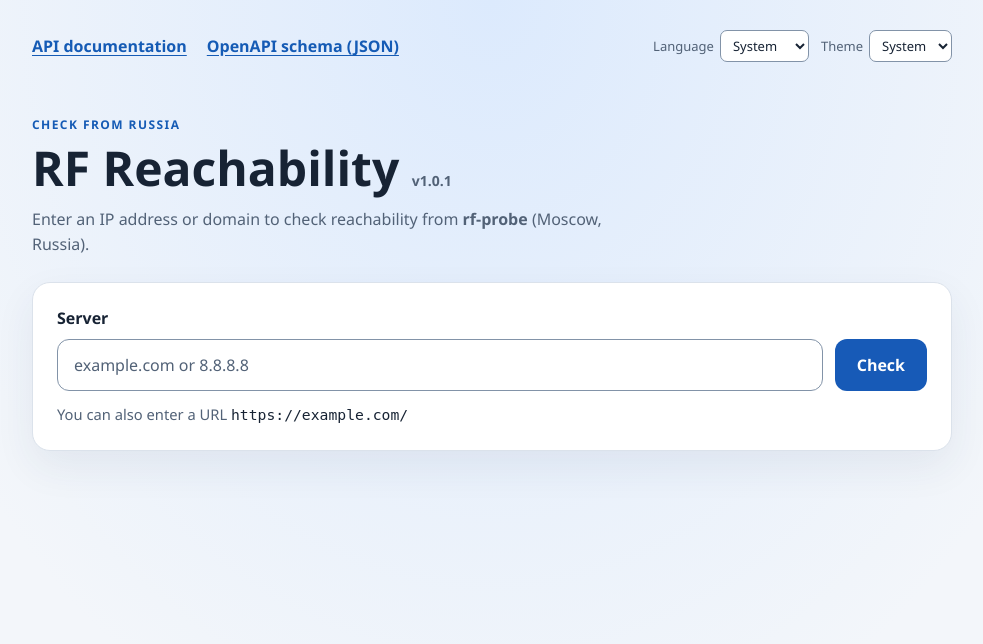
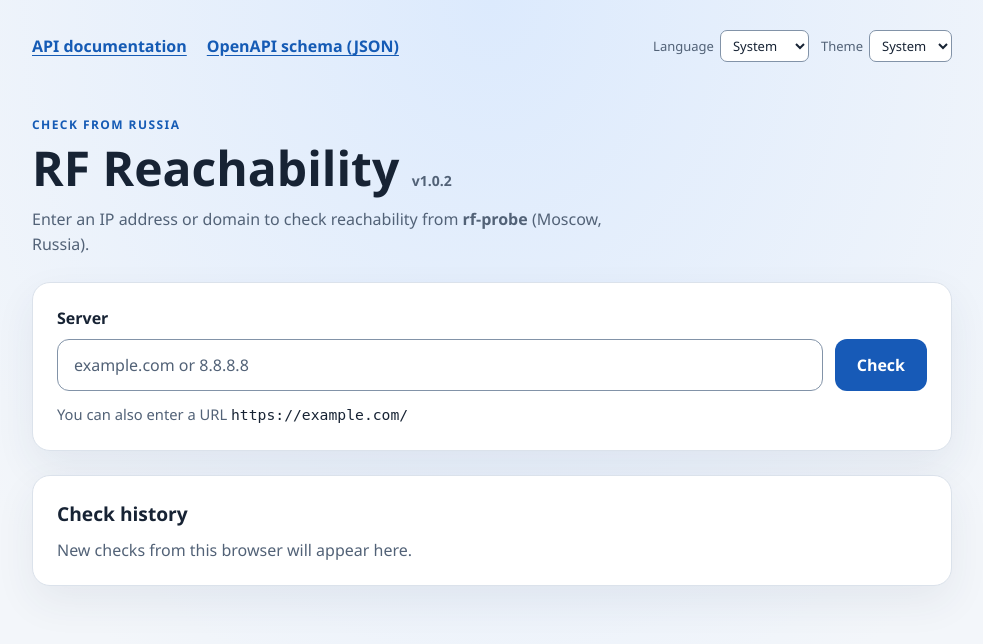
Before and after one commit to IMKolganov/rf-reachability-checker, a Flask app: page / in a window 1280 px wide. Shown: the top 644 px of the page, without its empty margins (148-1131 px from the left). Run offline with Flask 3, Linux system fonts and the light colour scheme.

Commit message:
Include check history in v1.0.2

```diff
--- a/http-cgi/docs.html
+++ b/http-cgi/docs.html
@@ -4,8 +4,8 @@
   <meta charset="utf-8">
   <meta name="viewport" content="width=device-width, initial-scale=1">
   <title data-i18n="docs">Документация API</title>
-  <link rel="stylesheet" href="static/style.css?v=bf7896ab0559">
-  <script src="static/app.js?v=87295f251fb8" defer></script>
+  <link rel="stylesheet" href="static/style.css?v=66afb8ff2892">
+  <script src="static/app.js?v=eaf81b58bf43" defer></script>
 </head>
 <body>
   <main class="shell">
@@ -35,7 +35,7 @@
     </div>
 
     <header class="hero">
-      <h1><span data-i18n="docs">Документация API</span> <small class="project-version">v1.0.1</small></h1>
+      <h1><span data-i18n="docs">Документация API</span> <small class="project-version">v1.0.2</small></h1>
       <p class="lead" data-i18n="docsIntro">API проверяет DNS, соединение с TCP-портами и HTTP-ответ с сервера в России.</p>
     </header>
 
--- a/static/app.js
+++ b/static/app.js
@@ -16,6 +16,9 @@ const translations = {
     hint: "Можно указать URL",
     submit: "Проверить",
     pending: "Проверяем…",
+    history: "История проверок",
+    historyEmpty: "Здесь появятся результаты новых проверок в этом браузере.",
+    resultUnavailable: "Результат проверки не сохранён",
     dnsFailed: "Ошибка DNS",
     dnsNoAddress: "Не удалось определить IP-адрес.",
     dnsLatency: "Время разрешения",
@@ -74,6 +77,9 @@ const translations = {
     hint: "You can also enter a URL",
     submit: "Check",
     pending: "Checking…",
+    history: "Check history",
+    historyEmpty: "New checks from this browser will appear here.",
+    resultUnavailable: "No saved result for this check",
     dnsFailed: "DNS lookup failed",
     dnsNoAddress: "Could not resolve the IP address.",
     dnsLatency: "DNS latency",
@@ -124,10 +130,90 @@ const targetInput = document.getElementById("target");
 const submitBtn = document.getElementById("submit-btn");
 const resultEl = document.getElementById("result");
 const probeFromEl = document.getElementById("probe-from");
+const historyList = document.getElementById("history-list");
+const historyEmptyEl = document.getElementById("history-empty");
+const historyPrefix = "rf-reachability-check-";
+const historyLimit = 50;
 
 let labels = translations.en;
-let resultData;
-let resultError;
+let checks = form ? readHistory().slice(0, historyLimit) : [];
+let selectedCheck = checks[0];
+let pendingCheck;
+
+function isCheckResult(data) {
+  return typeof data?.input === "string"
+    && typeof data.host === "string"
+    && typeof data.probe_from === "string"
+    && Array.isArray(data.dns?.addresses)
+    && (data.dns.latency_ms == null || Number.isFinite(data.dns.latency_ms))
+    && Array.isArray(data.ports)
+    && data.ports.every((port) => Number.isInteger(port?.port)
+      && (port.latency_ms == null || Number.isFinite(port.latency_ms)))
+    && (data.http == null || (typeof data.http.url === "string"
+      && (data.http.latency_ms == null || Number.isFinite(data.http.latency_ms))
+      && (data.http.status_code == null || (Number.isInteger(data.http.status_code)
+        && Number.isInteger(data.http.bytes_read)))));
+}
+
+function readHistory() {
+  try {
+    const storage = window.localStorage;
+    return Object.keys(storage)
+      .filter((key) => key.startsWith(historyPrefix))
+      .map((key) => readCheck(storage, key))
+      .filter(Boolean)
+      .sort(newestFirst);
+  } catch {
+    return [];
+  }
+}
+
+function readCheck(storage, key) {
+  try {
+    const check = JSON.parse(storage.getItem(key));
+    if (typeof check?.id === "string"
+      && key === historyPrefix + check.id
+      && typeof check.target === "string"
+      && typeof check.startedAt === "number"
+      && Number.isFinite(new Date(check.startedAt).getTime())
+      && (check.result === undefined || isCheckResult(check.result))
+      && (check.error === undefined || typeof check.error === "string")) {
+      return check;
+    }
+  } catch {
+    // Ignore an individual unreadable record.
+  }
+}
+
+function newestFirst(a, b) {
+  return b.startedAt - a.startedAt || b.id.localeCompare(a.id);
+}
+
+function saveCheck(check) {
+  try {
+    window.localStorage.setItem(historyPrefix + check.id, JSON.stringify(check));
+  } catch {
+    // History remains available until the current page is closed.
+  }
+
+  const savedChecks = readHistory();
+  const byId = new Map(checks.map((entry) => [entry.id, entry]));
+  for (const saved of savedChecks.slice(0, historyLimit)) {
+    if (!byId.has(saved.id) || saved.result || saved.error !== undefined) {
+      byId.set(saved.id, saved);
+    }
+  }
+  byId.set(check.id, check);
+  checks = [...byId.values()].sort(newestFirst).slice(0, historyLimit);
+
+  try {
+    for (const expired of savedChecks.slice(historyLimit)) {
+      window.localStorage.removeItem(historyPrefix + expired.id);
+    }
+  } catch {
+    // The page still shows only the latest checks.
+  }
+}
 
 function restorePreference(select) {
   try {
@@ -167,8 +253,8 @@ function applyLanguage() {
   if (form) {
     targetInput.placeholder = labels.placeholder;
     submitBtn.textContent = submitBtn.disabled ? labels.pending : labels.submit;
-    if (resultData) renderResult(resultData);
-    if (resultError) renderError(resultError);
+    renderSelectedCheck();
+    renderHistory();
   }
 }
 
@@ -196,7 +282,12 @@ function technicalDetails(error) {
   return `<details><summary>${labels.details}</summary><p><code>${escapeText(error)}</code></p></details>`;
 }
 
-function getStatus(data, protocol) {
+function httpProtocol(data) {
+  return data.http?.url.startsWith("http:") ? "HTTP" : "HTTPS";
+}
+
+function getStatus(data) {
+  const protocol = httpProtocol(data);
   const code = data.http?.status_code;
   if (code != null) {
     const authRequired = code === 401;
@@ -262,8 +353,7 @@ function renderHttp(http, protocol, input) {
 }
 
 function renderResult(data) {
-  const protocol = data.http?.url.startsWith("http:") ? "HTTP" : "HTTPS";
-  const status = getStatus(data, protocol);
+  const status = getStatus(data);
   const dnsLines = data.dns.ok
     ? line(true, `IP — ${data.dns.addresses.join(", ")}`)
       + (data.dns.latency_ms != null ? `<p>${labels.dnsLatency} — ${fmtMs(data.dns.latency_ms)}</p>` : "")
@@ -290,7 +380,7 @@ function renderResult(data) {
         <h3>TCP</h3>
         ${portLines}
       </div>
-      ${renderHttp(data.http, protocol, data.input)}
+      ${renderHttp(data.http, httpProtocol(data), data.input)}
     </div>
   `;
 
@@ -298,7 +388,7 @@ function renderResult(data) {
   resultEl.classList.remove("hidden");
 }
 
-function renderError(error) {
+function renderError(errorMessage) {
   const errors = new Map([
     ["target is required", labels.requiredTarget],
     ["target query param is required", labels.requiredTarget],
@@ -306,22 +396,94 @@ function renderError(error) {
     ["invalid host or URL", labels.invalidTarget],
     ["target must be a string", labels.invalidTarget],
   ]);
-  const message = errors.get(error.message) || error.message || labels.checkFailed;
+  const message = errors.get(errorMessage) || errorMessage || labels.checkFailed;
   resultEl.innerHTML = `<div class="status-badge bad">${labels.error}: ${escapeText(message)}</div>`;
   resultEl.classList.remove("hidden");
+}
+
+function renderSelectedCheck() {
+  probeFromEl.textContent = "";
+  if (!selectedCheck || selectedCheck === pendingCheck) {
+    resultEl.classList.add("hidden");
+  } else if (selectedCheck.result) {
+    renderResult(selectedCheck.result);
+  } else if (selectedCheck.error !== undefined) {
+    renderError(selectedCheck.error);
+  } else {
+    resultEl.textContent = labels.resultUnavailable;
+    resultEl.classList.remove("hidden");
+  }
+}
+
+function historyStatus(check) {
+  if (check.result) return getStatus(check.result);
+  if (check.error !== undefined) return { tone: "bad", title: labels.checkFailed };
+  return { title: check === pendingCheck ? labels.pending : labels.resultUnavailable };
+}
+
+function renderHistory() {
+  if (historyEmptyEl) historyEmptyEl.hidden = checks.length > 0;
+  if (!historyList) return;
+  const dateFormat = new Intl.DateTimeFormat(document.documentElement.lang, {
+    dateStyle: "medium",
+    timeStyle: "short",
+  });
+  const focusedId = historyList.contains(document.activeElement) ? document.activeElement.dataset.checkId : null;
+  let focusedButton;
+  historyList.replaceChildren(...checks.map((check) => {
+    const item = document.createElement("li");
+    const button = document.createElement("button");
+    button.type = "button";
+    button.dataset.checkId = check.id;
+    button.disabled = check === pendingCheck;
+    if (check.id === selectedCheck?.id) button.setAttribute("aria-current", "true");
+    if (check.id === focusedId) focusedButton = button;
+
+    const target = document.createElement("span");
+    target.textContent = check.target;
+
+    const time = document.createElement("time");
+    const startedAt = new Date(check.startedAt);
+    time.dateTime = startedAt.toISOString();
+    time.textContent = dateFormat.format(startedAt);
+
+    const status = historyStatus(check);
+    const summary = document.createElement("span");
+    summary.className = "history-status";
+    if (status.tone) summary.classList.add(status.tone);
+    summary.textContent = status.title;
+
+    button.append(target, time, summary);
+    button.addEventListener("click", () => {
+      selectedCheck = check;
+      targetInput.value = check.target;
+      renderSelectedCheck();
+      resultEl.focus();
+      renderHistory();
+    });
+    item.append(button);
+    return item;
+  }));
+  focusedButton?.focus({ preventScroll: true });
 }
 
 async function submitCheck(event) {
   event.preventDefault();
   const target = targetInput.value.trim();
-  if (!target) return;
+  if (!target || pendingCheck) return;
 
-  resultData = undefined;
-  resultError = undefined;
+  const check = {
+    id: window.crypto.getRandomValues(new Uint32Array(4)).join("-"),
+    target,
+    startedAt: Date.now(),
+  };
+  selectedCheck = check;
+  pendingCheck = check;
   submitBtn.disabled = true;
   submitBtn.textContent = labels.pending;
-  resultEl.classList.add("hidden");
-  probeFromEl.textContent = "";
+  saveCheck(check);
+  renderSelectedCheck();
+  renderHistory();
 
   try {
     const url = new URL(form.action);
@@ -335,22 +497,25 @@ async function submitCheck(event) {
     }
     const response = await fetch(url, options);
     const data = await response.json();
-    if (!response.ok) {
-      throw new Error(data.error);
+    if (!response.ok || !isCheckResult(data)) {
+      throw new Error(data?.error);
     }
-    renderResult(data);
-    resultData = data;
+    check.result = data;
   } catch (error) {
-    resultError = error;
-    renderError(error);
+    check.error = error.message || "";
   } finally {
+    pendingCheck = undefined;
     submitBtn.disabled = false;
     submitBtn.textContent = labels.submit;
+    saveCheck(check);
+    if (selectedCheck === check) renderSelectedCheck();
+    renderHistory();
   }
 }
 
 restorePreference(languageSelect);
 restorePreference(themeSelect);
+if (selectedCheck) targetInput.value = selectedCheck.target;
 applyTheme();
 applyLanguage();
 
--- a/static/style.css
+++ b/static/style.css
@@ -236,12 +236,64 @@ code { color: var(--text); }
 
 .result summary { cursor: pointer; }
 
-.footer {
-  margin-top: 18px;
+.history h2 {
+  margin: 0 0 12px;
+  font-size: 1.2rem;
+}
+
+.history p {
+  margin: 0;
+  color: var(--muted);
+}
+
+.history ul {
+  display: grid;
+  gap: 8px;
+  margin: 0;
+  padding: 0;
+  list-style: none;
+}
+
+.history button {
+  display: grid;
+  grid-template-columns: minmax(0, 1fr) auto;
+  align-items: baseline;
+  gap: 4px 12px;
+  width: 100%;
+  padding: 10px 12px;
+  border: 1px solid var(--border);
+  background: var(--surface);
+  color: var(--text);
+  text-align: start;
+  overflow-wrap: anywhere;
+}
+
+.history button:hover:not(:disabled),
+.history button[aria-current] {
+  border-color: var(--accent);
+  background: var(--input-bg);
+}
+
+.history time,
+.history-status {
+  color: var(--muted);
+  font-size: 0.85rem;
+  font-weight: 400;
+}
+
+.history-status { grid-column: 1 / -1; }
+.history-status.ok { color: var(--ok); }
+.history-status.warn { color: var(--warn); }
+.history-status.bad { color: var(--bad); }
+
+.probe-from {
+  margin: 18px 0 0;
   color: var(--muted);
   font-size: 0.85rem;
   overflow-wrap: anywhere;
 }
+
+.probe-from:empty { display: none; }
 
 .docs {
   line-height: 1.6;
@@ -278,3 +330,7 @@ code { color: var(--text); }
 @media (pointer: coarse) {
   .preferences select { min-height: 44px; }
 }
+
+@media (max-width: 420px) {
+  .history button { grid-template-columns: minmax(0, 1fr); }
+}
--- a/templates/docs.html
+++ b/templates/docs.html
@@ -35,7 +35,7 @@
     </div>
 
     <header class="hero">
-      <h1><span data-i18n="docs">Документация API</span> <small class="project-version">v1.0.1</small></h1>
+      <h1><span data-i18n="docs">Документация API</span> <small class="project-version">v1.0.2</small></h1>
       <p class="lead" data-i18n="docsIntro">API проверяет DNS, соединение с TCP-портами и HTTP-ответ с сервера в России.</p>
     </header>
 
--- a/templates/index.html
+++ b/templates/index.html
@@ -36,7 +36,7 @@
 
     <header class="hero">
       <p class="eyebrow" data-i18n="checkFromRussia">Проверка из России</p>
-      <h1>RF Reachability <small class="project-version">v1.0.1</small></h1>
+      <h1>RF Reachability <small class="project-version">v1.0.2</small></h1>
       <p class="lead">
         <span data-i18n="lead">Введите IP-адрес или домен, чтобы проверить доступность с хостинга</span>
         <strong>{{ site_name }}</strong> <span data-i18n="location">(Москва, Россия).</span>
@@ -64,11 +64,14 @@
       </form>
     </section>
 
-    <section id="result" class="panel result hidden" aria-live="polite"></section>
+    <section id="result" class="panel result hidden" aria-live="polite" tabindex="-1"></section>
+    <p id="probe-from" class="probe-from"></p>
 
-    <footer class="footer">
-      <span id="probe-from"></span>
-    </footer>
+    <section id="history" class="panel history" aria-labelledby="history-title">
+      <h2 id="history-title" data-i18n="history">История проверок</h2>
+      <p id="history-empty" data-i18n="historyEmpty">Здесь появятся результаты новых проверок в этом браузере.</p>
+      <ul id="history-list"></ul>
+    </section>
   </main>
 </body>
 </html>
```
Also changed, not shown: http-cgi/index.html (+10 -7 lines), http-cgi/static/app.js (+186 -21 lines), http-cgi/static/style.css (+58 -2 lines).
